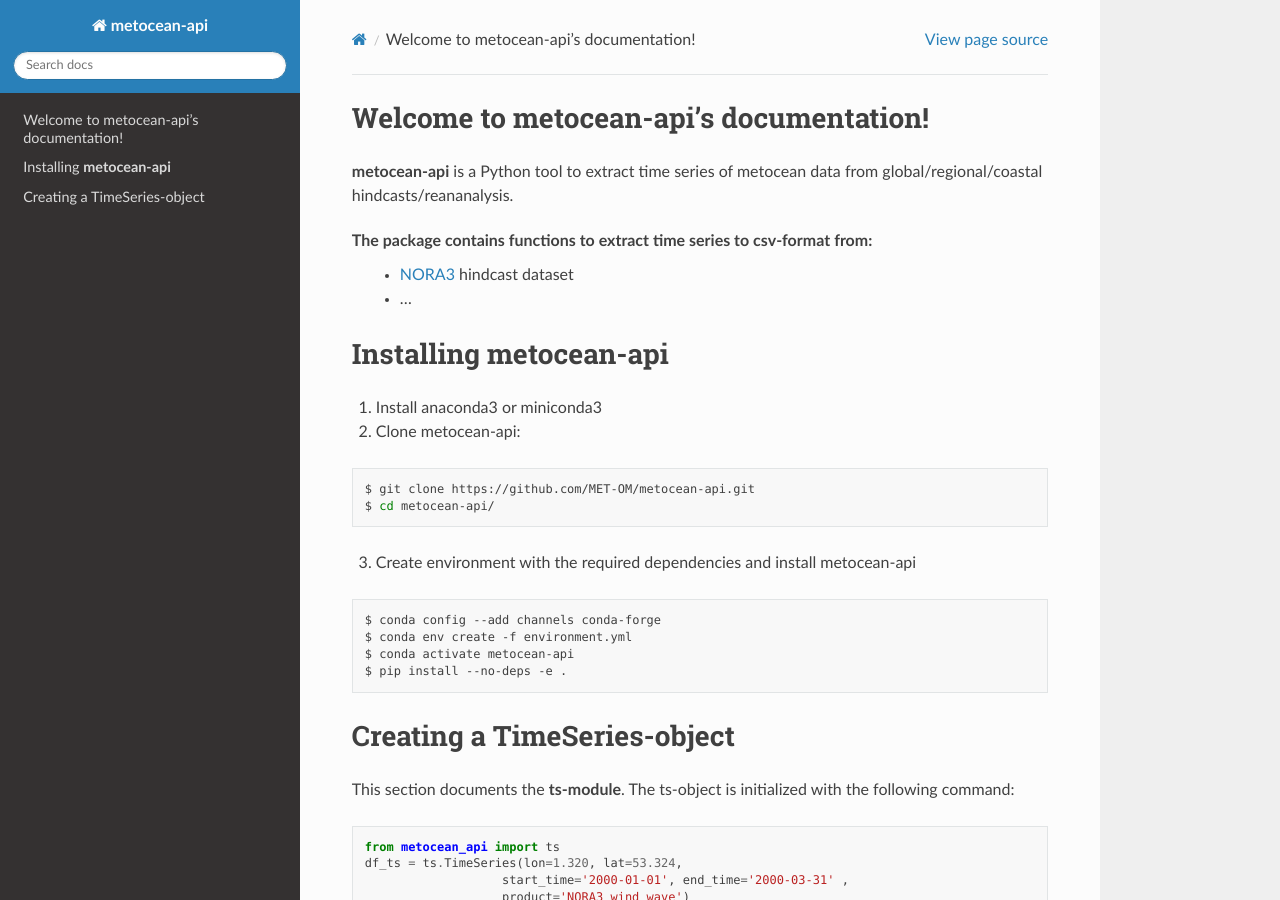
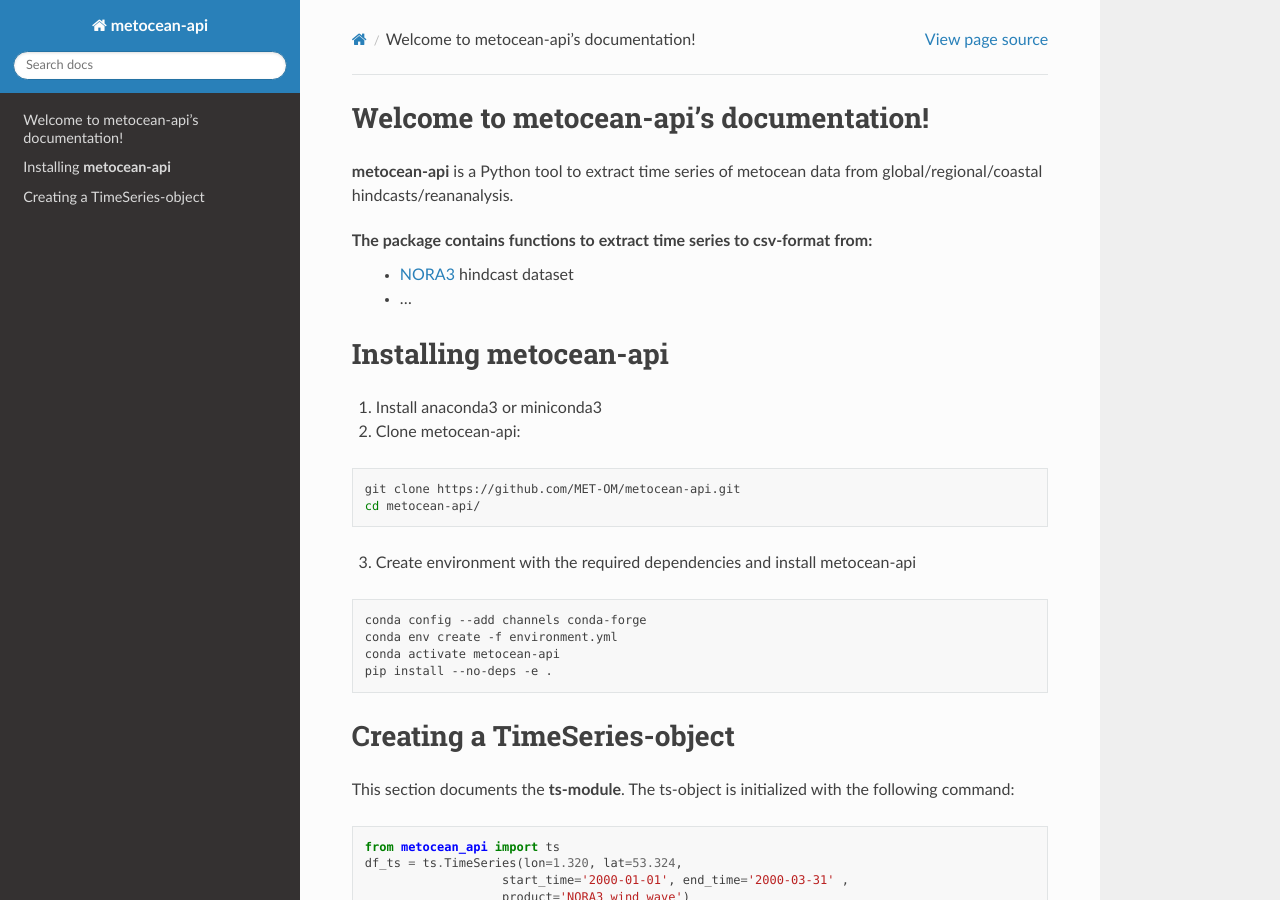
Before and after one commit to MET-OM/metocean-api, a Sphinx documentation site: the page built from docs/index.rst, in a window 1280 px wide and 900 px high. Built offline with Sphinx 7.4.7 and the Read the Docs theme 2.0.0, drawn with Linux system fonts in a browser that asks for light colours.

```diff
--- a/docs/index.rst
+++ b/docs/index.rst
@@ -21,17 +21,17 @@ Installing **metocean-api**
 
 .. code-block:: bash
 
-   $ git clone https://github.com/MET-OM/metocean-api.git
-   $ cd metocean-api/
+   git clone https://github.com/MET-OM/metocean-api.git
+   cd metocean-api/
 
 3. Create environment with the required dependencies and install metocean-api
 
 .. code-block:: bash
 
-  $ conda config --add channels conda-forge
-  $ conda env create -f environment.yml
-  $ conda activate metocean-api
-  $ pip install --no-deps -e .
+  conda config --add channels conda-forge
+  conda env create -f environment.yml
+  conda activate metocean-api
+  pip install --no-deps -e .
 
 Creating a TimeSeries-object
 =====================================
```
